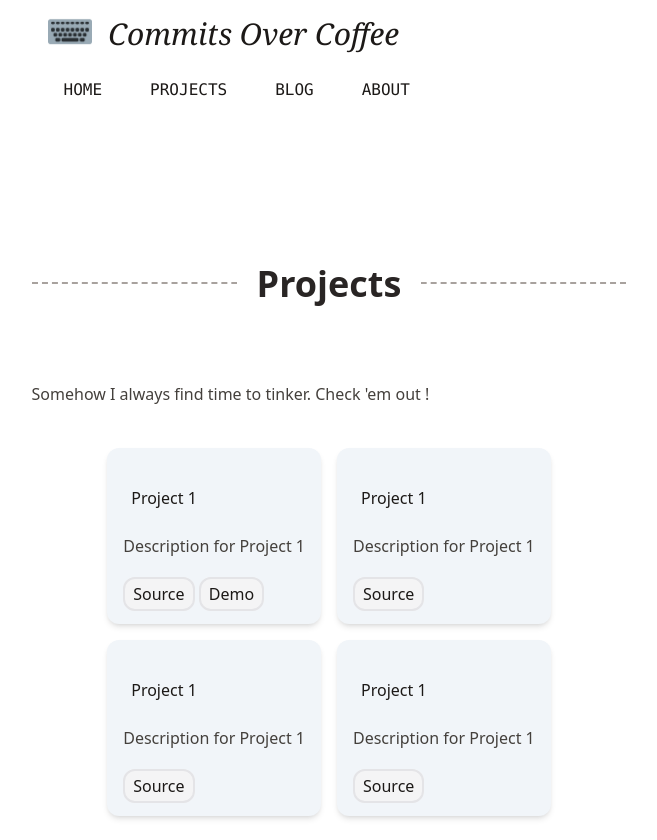
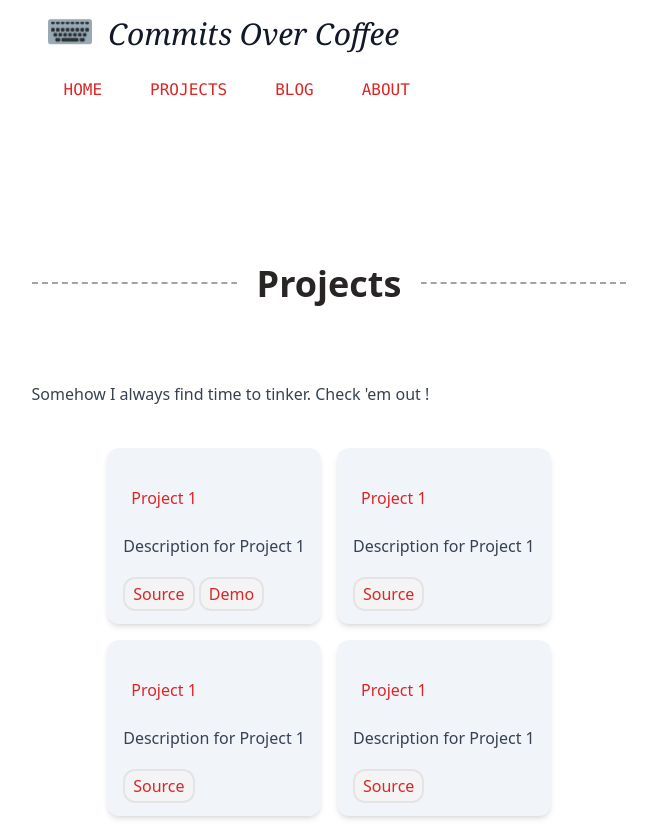
Before and after one commit to commitsovercoffee/site, a SvelteKit app: page /projects in a window 1280 px wide. Shown: the whole page, without its empty margins (311-968 px from the left). Built offline with nearby package versions, Linux system fonts and the light colour scheme.

Commit message:
refactors Cursor

```diff
--- a/src/app.html
+++ b/src/app.html
@@ -8,7 +8,7 @@
   </head>
   <body
     data-sveltekit-preload-data="hover"
-    class="mx-auto prose prose-stone selection:bg-stone-300"
+    class="mx-auto prose prose-red selection:bg-stone-300"
   >
     <div style="display: contents">%sveltekit.body%</div>
   </body>
--- /dev/null
+++ b/src/lib/components/Cursor.svelte
@@ -0,0 +1,21 @@
+<script>
+	import { spring } from "svelte/motion";
+
+	let coords = spring(
+		{ x: -500, y: 50 },
+		{
+			stiffness: 0.1,
+			damping: 0.4,
+		}
+	);
+
+	let size = spring(20);
+</script>
+
+<svelte:window
+	on:mousemove={(e) => {
+		coords.set({ x: e.clientX, y: e.clientY });
+	}}
+	on:mousedown={() => size.set(40)}
+	on:mouseup={() => size.set(20)}
+/>
--- a/src/routes/+layout.svelte
+++ b/src/routes/+layout.svelte
@@ -1,42 +1,15 @@
 <script>
 	import "../app.css";
 	import Nav from "$lib/components/Nav.svelte";
-
-	import { spring } from "svelte/motion";
-
-	let coords = spring(
-		{ x: -500, y: 50 },
-		{
-			stiffness: 0.1,
-			damping: 0.4,
-		}
-	);
-
-	let size = spring(20);
+	import Cursor from "$lib/components/Cursor.svelte";
 </script>
-
-<svelte:window
-	on:mousemove={(e) => {
-		coords.set({ x: e.clientX, y: e.clientY });
-	}}
-	on:mousedown={() => size.set(40)}
-	on:mouseup={() => size.set(20)}
-/>
 
 <svelte:head>
 	<title>Commits Over Coffee</title>
 </svelte:head>
 
-<svg class="fixed w-full h-full top-0 left-0 z-10 pointer-events-none">
-	<circle
-		cx={$coords.x}
-		cy={$coords.y}
-		r={$size}
-		class="fill-current text-teal-600 opacity-40"
-	/>
-</svg>
-
 <Nav />
+<Cursor />
 <main>
 	<slot />
 </main>
--- a/src/routes/content.js
+++ b/src/routes/content.js
@@ -1,4 +1,4 @@
-// Landing
+// Landing --------------------------------------------------------------------
 
 export const heading = "Build reliable apps for remarkable impact.";
 
@@ -141,23 +141,3 @@ export const skills = [
 
 export const featuredBlog =
   "Occasionally, I take a moment to gather my thoughts and distill them into blog posts. Give them a read; you might find something interesting.";
-
-export const featuredBlogs = [
-  {
-    slug: "welcome",
-    title: "Welcome to the Aperture Science",
-    content:
-      "<p>We hope your brief detention in the relaxation vault has been a pleasant one.</p><p>Your specimen has been processed and we are now ready to begin the test proper.</p>",
-    tags: ["alpha", "beta"],
-    tldr: "Welcome to the Aperture Science center, where testing begins after a relaxing detention.",
-  },
-
-  {
-    slug: "safety",
-    title: "Safety notice",
-    content:
-      "<p>While safety is one of many Enrichment Center Goals, the Aperture Science High Energy Pellet, seen to the left of the chamber, can and has caused permanent disabilities, such as vaporization. Please be careful.</p>",
-    tags: ["apple", "banana"],
-    tldr: "Beware of the dangerous Aperture Science High Energy Pellet in the chamber.",
-  },
-];
```
